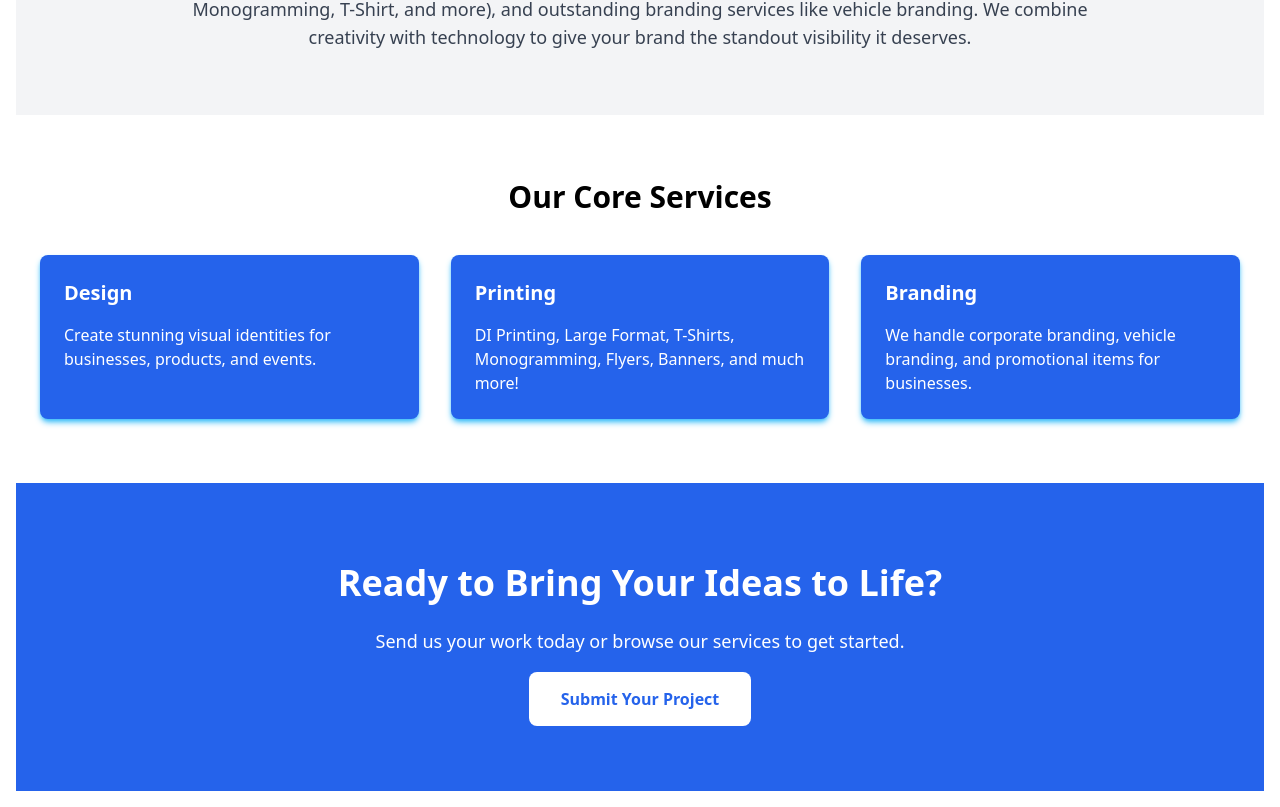
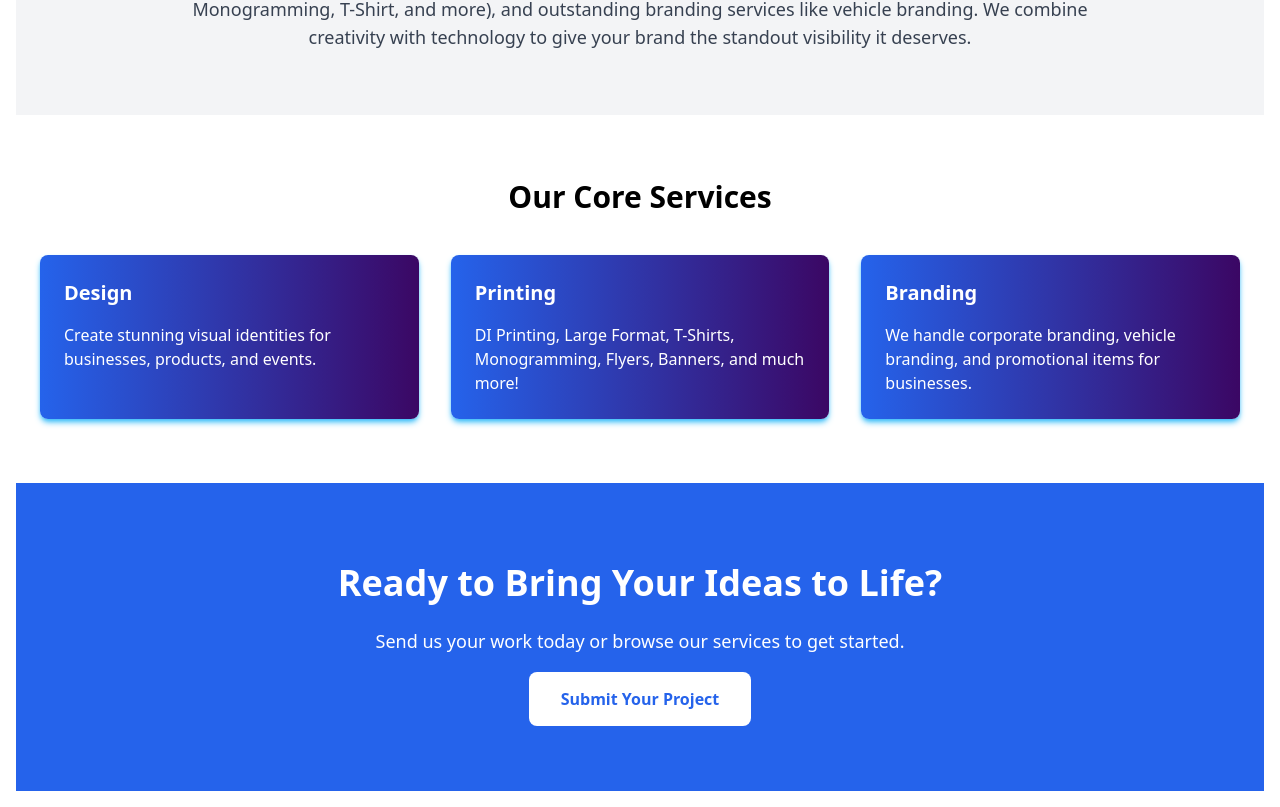
Before and after one commit to Mfonisorobert/dueways, a React (Vite) app: page / in a window 1280 px wide. Shown: the part 819-1626 px from the top of the page. Built offline with nearby package versions, Linux system fonts and the light colour scheme.

Commit message:
dueways website

```diff
--- a/src/pages/Home.jsx
+++ b/src/pages/Home.jsx
@@ -45,15 +45,15 @@ function Home() {
         <div className="container mx-auto px-6">
           <h2 className="text-3xl font-bold text-center mb-10">Our Core Services</h2>
           <div className="grid md:grid-cols-3 gap-8">
-            <div className="bg-blue-600 p-6 rounded-lg shadow-sky-400 shadow-md hover:shadow-lg transition">
+            <div className="bg-gradient-to-r from-blue-600 to-purple-950 p-6 rounded-lg shadow-sky-400 shadow-md hover:shadow-lg transition">
               <h3 className="text-xl font-bold mb-4 text-white">Design</h3>
               <p className="text-white">Create stunning visual identities for businesses, products, and events.</p>
             </div>
-            <div className="bg-blue-600 p-6 rounded-lg shadow-sky-400 shadow-md hover:shadow-lg transition">
+            <div className="bg-gradient-to-r from-blue-600 to-purple-950 p-6 rounded-lg shadow-sky-400 shadow-md hover:shadow-lg transition">
               <h3 className="text-xl font-bold mb-4 text-white">Printing</h3>
               <p className="text-white">DI Printing, Large Format, T-Shirts, Monogramming, Flyers, Banners, and much more!</p>
             </div>
-            <div className="bg-blue-600 p-6 rounded-lg shadow-sky-400 shadow-md hover:shadow-lg transition">
+            <div className="bg-gradient-to-r from-blue-600 to-purple-950 p-6 rounded-lg shadow-sky-400 shadow-md hover:shadow-lg transition">
               <h3 className="text-xl font-bold mb-4 text-white">Branding</h3>
               <p className="text-white">We handle corporate branding, vehicle branding, and promotional items for businesses.</p>
             </div>
```
